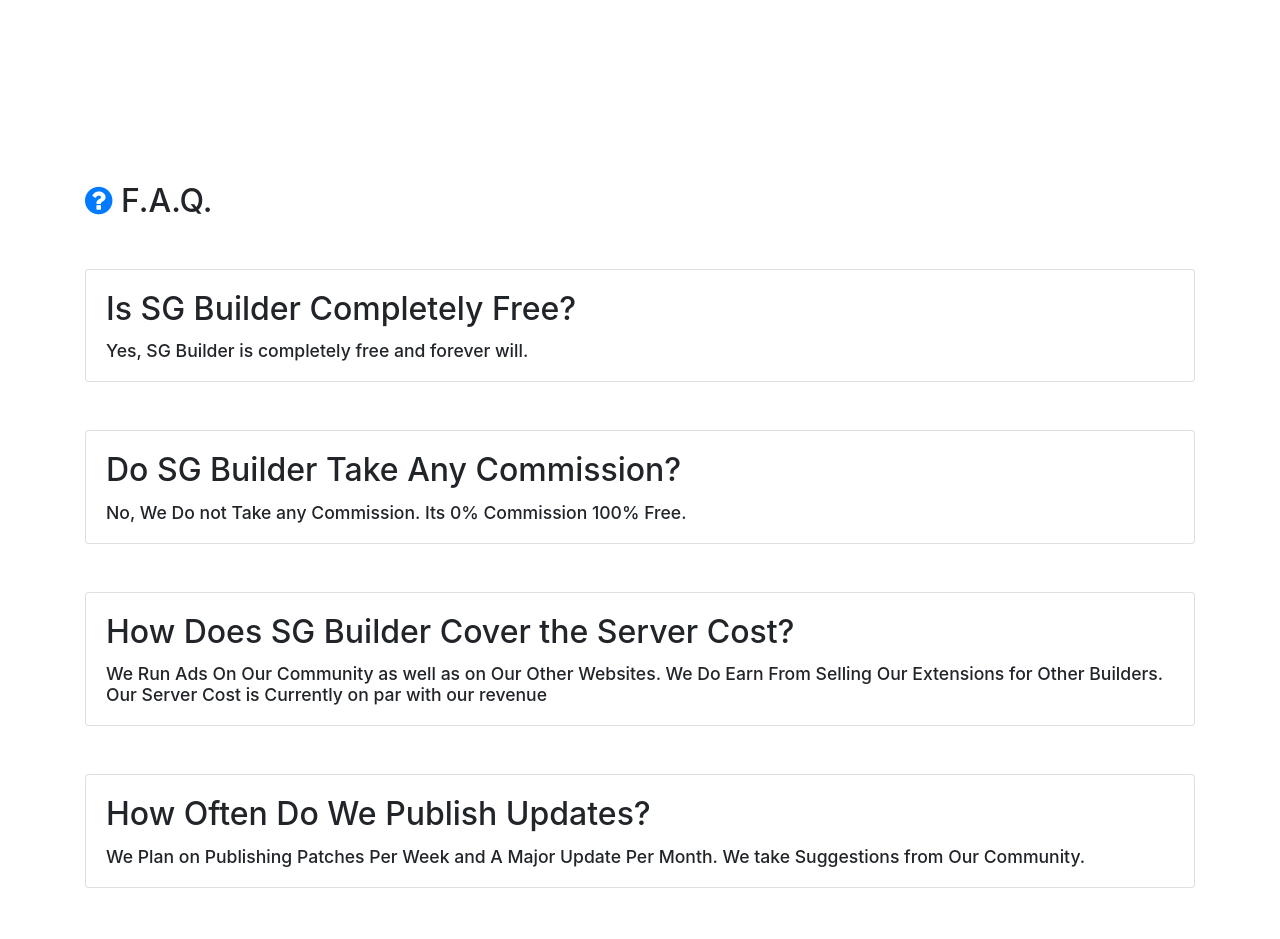
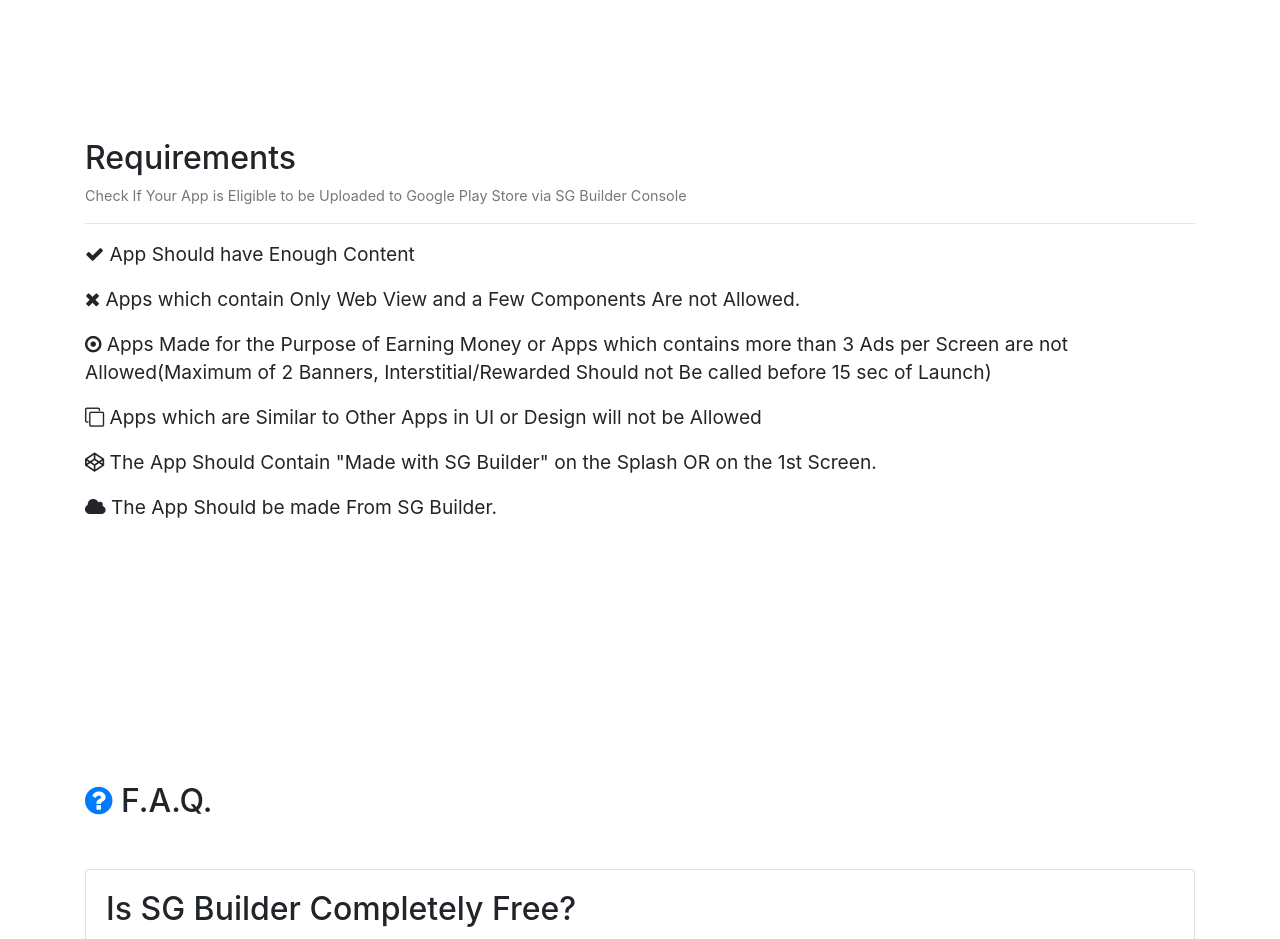
Before and after one commit to nikhilkadyan/simpleGamersHome, a Vue app: page / in a window 1280 px wide. Shown: the part 1820-2759 px from the top of the page. Built offline with nearby package versions, Linux system fonts and the light colour scheme.

Commit message:
Adding Req Section

```diff
--- a/src/App.vue
+++ b/src/App.vue
@@ -4,6 +4,7 @@
         <Landing />
         <div class="margin_top_100"></div>
         <Features />
+        <Requirments />
         <Faq />
         <Footer />
 
@@ -25,16 +26,18 @@
 <script>
 import Landing from './components/Landing'
 import Features from './components/Features'
+import Requirments from './components/Requirments'
 import Faq from './components/Faq'
 import Footer from './components/Footer'
 
 export default {
     name: 'App',
     components: {
-        Landing: Landing,
-        Features: Features,
-        Faq: Faq,
-        Footer: Footer,
+        Landing,
+        Features,
+        Faq ,
+        Requirments,
+        Footer,
     }
 }
 </script>
--- a/src/components/Faq.vue
+++ b/src/components/Faq.vue
@@ -6,7 +6,7 @@
                 F.A.Q.
             </span>
 
-{{ fetchedQnA }}
+            {{ fetchedQnA }}
             <div class="card mt-5" v-for="qna in qnas" :key="qna.question">
                 <div class="card-body">
                     <h2 class="card-title">
--- /dev/null
+++ b/src/components/Requirments.vue
@@ -0,0 +1,63 @@
+<template>
+    <div class="requirements_container">
+        <div>
+            <h2>
+                Requirements
+            </h2>
+            <p class="subtitle">Check If Your App is Eligible to be Uploaded to Google Play Store via SG Builder Console</p>
+            <hr>
+            <p v-for="point in points" :key="point.text" class="points">
+							<i :class="point.icon" aria-hidden="true"></i> {{ point.text }}
+						</p>
+        </div>
+    </div>
+</template>
+
+<style lang="css" scoped>
+	.requirements_container{
+			min-height: 75vh;
+	}
+	.subtitle{
+		font-size: 0.9rem;
+		color: #777;
+	}
+	.points{
+		margin-bottom: 2vh;
+		font-size: 1.2rem;
+	}
+</style>
+
+<script>
+export default {
+	data(){
+		return{
+			points: [
+				{
+					icon: 'fa fa-check',
+					text: 'App Should have Enough Content'
+				},
+				{
+					icon: 'fa fa-times',
+					text: 'Apps which contain Only Web View and a Few Components Are not Allowed.'
+				},
+				{
+					icon: 'fa fa-dot-circle-o',
+					text: 'Apps Made for the Purpose of Earning Money or Apps which contains more than 3 Ads per Screen are not Allowed(Maximum of 2 Banners, Interstitial/Rewarded Should not Be called before 15 sec of Launch)'
+				},
+				{
+					icon: 'fa fa-clone',
+					text: 'Apps which are Similar to Other Apps in UI or Design will not be Allowed'
+				},
+				{
+					icon: 'fa fa-codepen',
+					text: 'The App Should Contain "Made with SG Builder" on the Splash OR on the 1st Screen.'
+				},
+				{
+					icon: 'fa fa-cloud',
+					text: 'The App Should be made From SG Builder.'
+				}
+			]
+		}
+	}
+}
+</script>>
```
Also changed, not shown: 1 other file (tests, documents, lock files or other folders).
